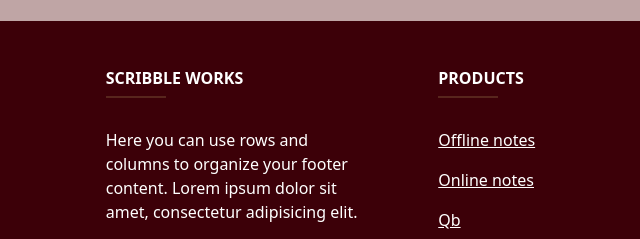
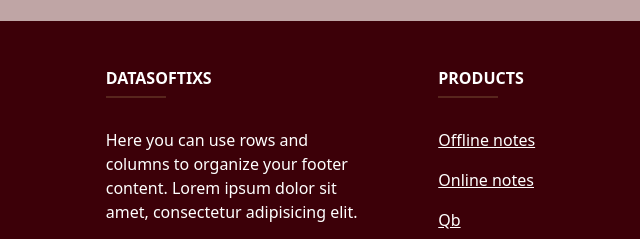
Before and after one commit to Vicky00401/Datasoftixs, a plain HTML site: page index.html in a window 1280 px wide. Shown: the part 2063-2302 px from the top of the page, 0-640 px from the left. Drawn offline with nearby package versions, Linux system fonts and the light colour scheme.

Commit message:
index.html

```diff
--- a/index.html
+++ b/index.html
@@ -315,7 +315,7 @@
           <!-- Grid column -->
           <div class="col-md-3 col-lg-4 col-xl-3 mx-auto mb-4">
             <!-- Content -->
-            <h6 class="text-uppercase fw-bold">Scribble Works</h6>
+            <h6 class="text-uppercase fw-bold">Datasoftixs</h6>
             <hr
                 class="mb-4 mt-0 d-inline-block mx-auto"
                 style="width: 60px; background-color: #aa965b; height: 2px"
```
